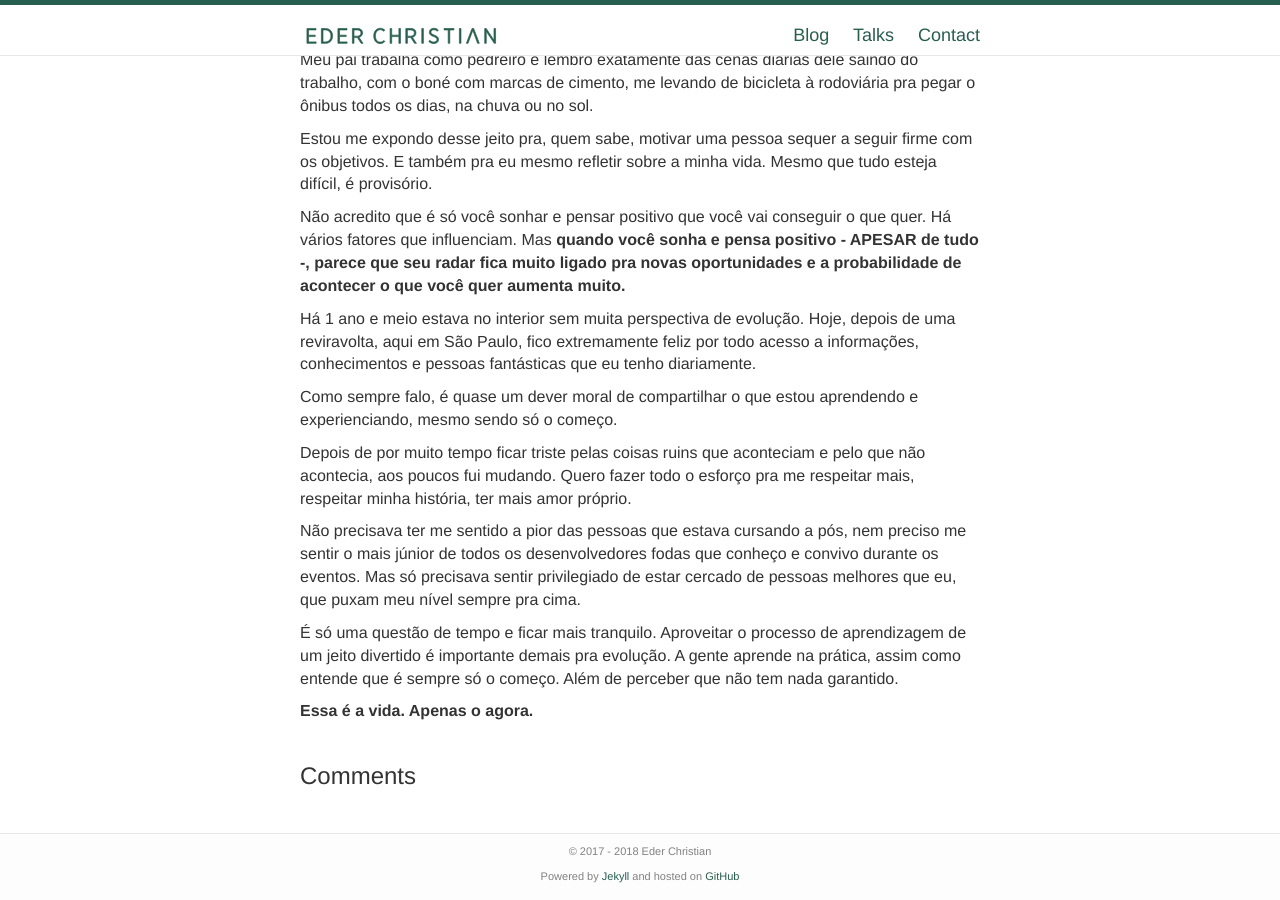
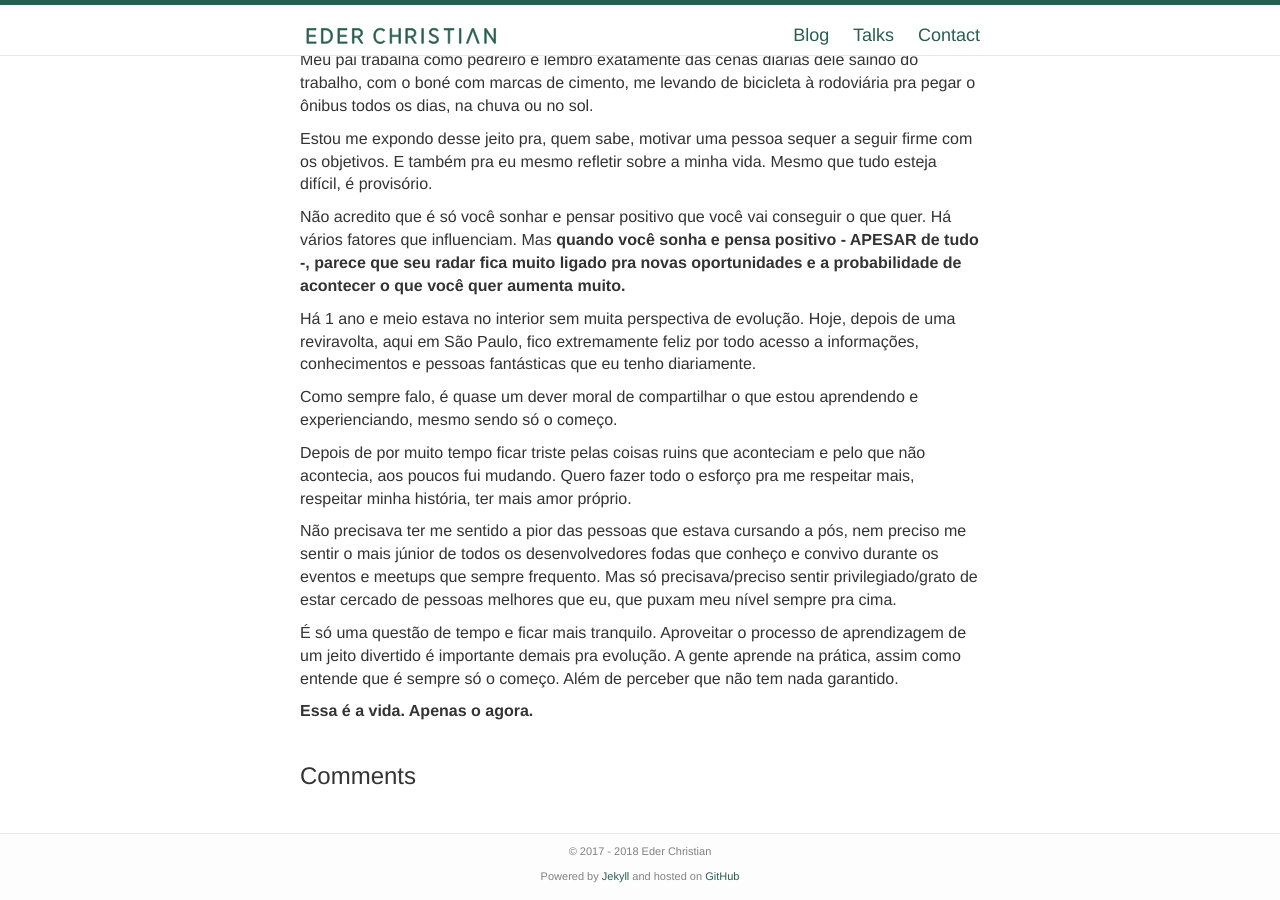
Before and after one commit to ederchristian/ederchristian, a Jekyll site: the page built from _posts/2018-09-29-o-comeco-do-comeco.md, in a window 1280 px wide and 900 px high, scrolled down 1784 px. Built offline with Jekyll 4.4.1, drawn with Linux system fonts in a browser that asks for light colours; nearby versions of some CDN libraries; comment, search, counter and statistics services are not loaded.

Commit message:
Fix some content on post

```diff
--- a/_posts/2018-09-29-o-comeco-do-comeco.md
+++ b/_posts/2018-09-29-o-comeco-do-comeco.md
@@ -42,7 +42,7 @@ Como sempre falo, é quase um dever moral de compartilhar o que estou aprendendo
 
 Depois de por muito tempo ficar triste pelas coisas ruins que aconteciam e pelo que não acontecia, aos poucos fui mudando. Quero fazer todo o esforço pra me respeitar mais, respeitar minha história, ter mais amor próprio.
 
-Não precisava ter me sentido a pior das pessoas que estava cursando a pós, nem preciso me sentir o mais júnior de todos os desenvolvedores fodas que conheço e convivo durante os eventos. Mas só precisava sentir privilegiado de estar cercado de pessoas melhores que eu, que puxam meu nível sempre pra cima.
+Não precisava ter me sentido a pior das pessoas que estava cursando a pós, nem preciso me sentir o mais júnior de todos os desenvolvedores fodas que conheço e convivo durante os eventos e meetups que sempre frequento. Mas só precisava/preciso sentir privilegiado/grato de estar cercado de pessoas melhores que eu, que puxam meu nível sempre pra cima.
 
 É só uma questão de tempo e ficar mais tranquilo. Aproveitar o processo de aprendizagem de um jeito divertido é importante demais pra evolução. A gente aprende na prática, assim como entende que é sempre só o começo. Além de perceber que não tem nada garantido.
 
```
